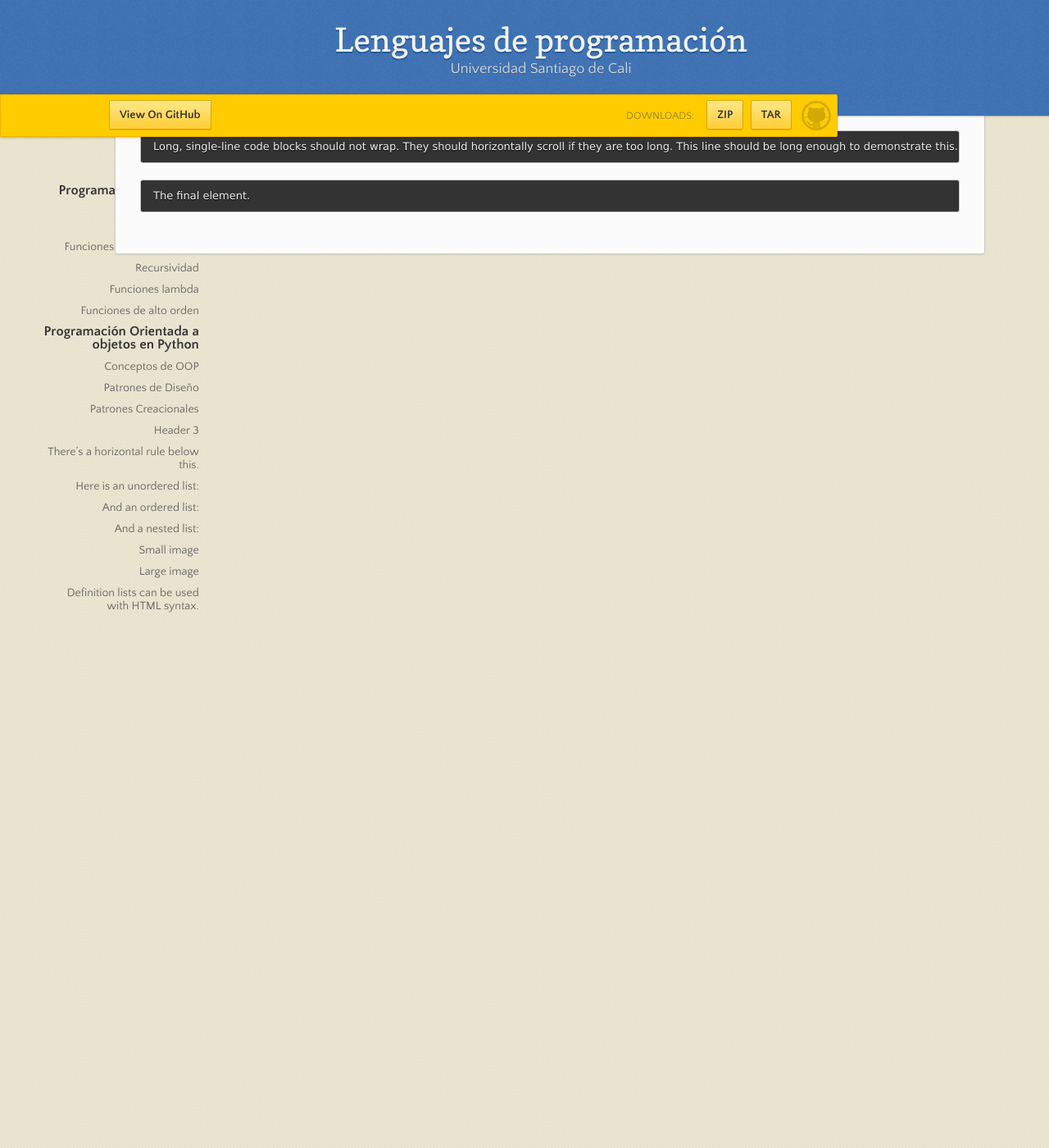
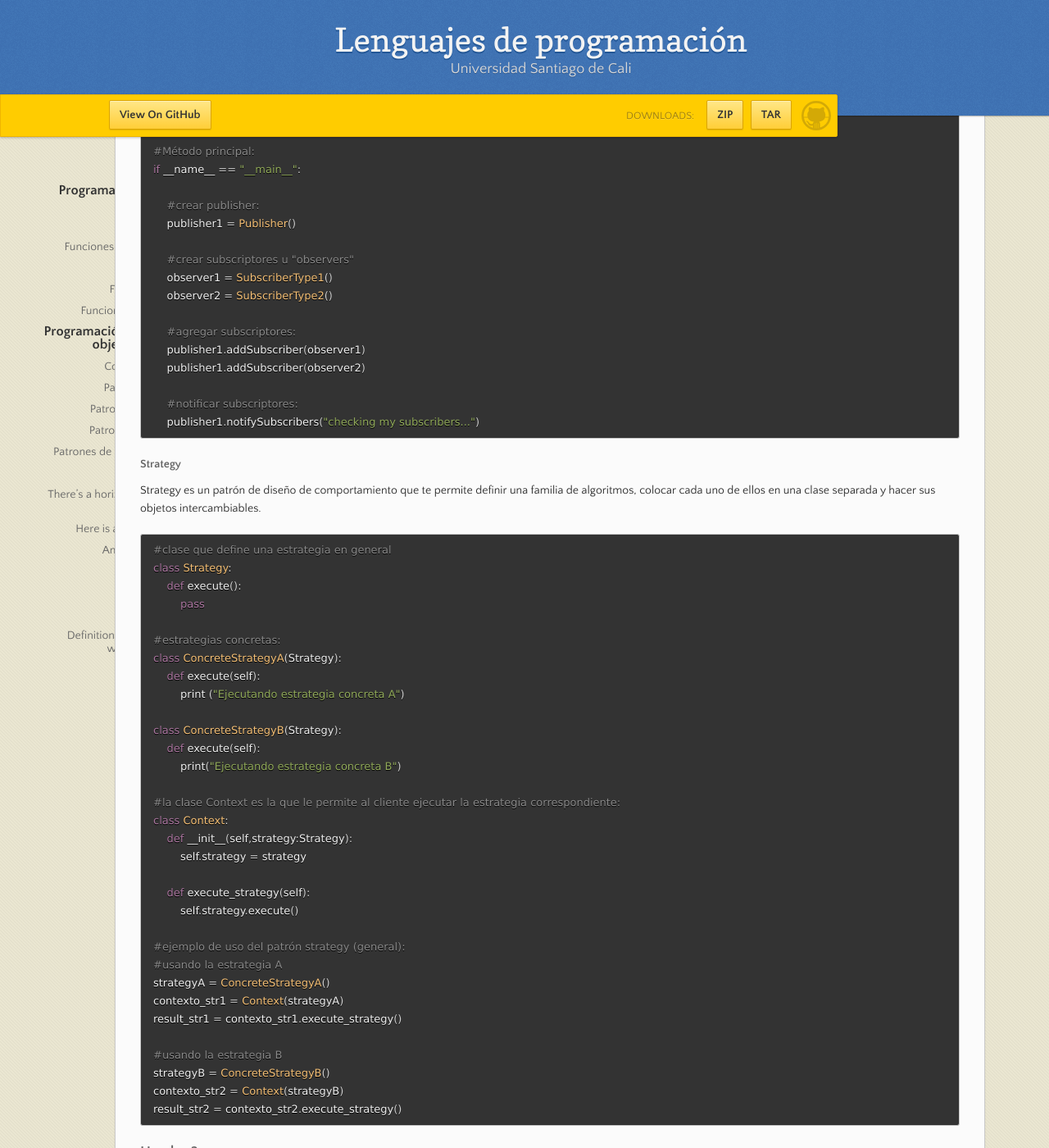
Before and after one commit to JDaviddE/JDaviddE.github.io, a Jekyll site: the page built from index.md, in a window 1280 px wide and 1400 px high, scrolled down 9692 px. Shown: the whole window at 82% size. Built offline with Jekyll 4.4.1, drawn with Linux system fonts in a browser that asks for light colours; some of the changed text lies outside the part shown.

Commit message:
Update index.md

````diff
--- a/index.md
+++ b/index.md
@@ -206,6 +206,7 @@ procesar_producto(software)
 ## Patrones de Diseño
 Los patrones de diseño son soluciones generales y reutilizables para problemas comunes que surgen al diseñar software. Estos patrones ofrecen un enfoque probado y estructurado para resolver ciertos tipos de problemas
 ### Patrones Creacionales
+Estos patrones se centran en cómo se crean las instancias de las clases, proporcionando flexibilidad en la creación de objetos.
 #### Singleton
 Garantiza que una clase tenga solo una instancia y proporciona un punto global de acceso a ella.
 Beneficios del Singleton
@@ -322,6 +323,164 @@ if __name__ == "__main__":
     my_fr_translator = my_factory.return_translator("French")
     my_gr_translator = my_factory.return_translator("German")
 ```
+### Patrones Estructurales
+Estos patrones se centran en cómo se componen las clases y objetos para formar estructuras más grandes.
+#### Adapter
+El Adapter permite que interfaces incompatibles trabajen juntas.
+> Ejemplo Adapter
+
+```js
+# Definición de la interfaz XML
+class XMLInterface:
+    def get_data(self):
+        pass
+
+    def set_data(self, data):
+        pass
+
+# Clase concreta que implementa la interfaz XML
+class Source(XMLInterface):
+    def get_data(self):
+        return "<XML>data</XML>"
+
+    def set_data(self, data):
+        # Implementación del método set_data para la fuente XML
+        print(f"Estableciendo datos XML: {data}")
+
+# Interfaz destino para texto
+class TxtInterface:
+    def get_data(self):
+        pass
+
+    def set_data(self, data):
+        pass
+
+# Adaptador que convierte la interfaz XML a la interfaz de texto
+class Adapter(TxtInterface):
+    _source = None
+
+    def __init__(self, source):
+        self._source = source
+
+    def get_data(self):
+        return "datos de texto plano"
+
+    def set_data(self, data):
+        # Aquí puedes implementar la lógica de conversión si es necesario
+        self._source.set_data(data)
+
+# Cliente que utiliza la interfaz de texto
+class ClienteTxt:
+    _source_type = None
+
+    def __init__(self, source_type):
+        self._source_type = source_type
+
+    def obtener_datos_cliente(self):
+        if self._source_type.get_data() == "datos de texto plano":
+            print("Datos correctos")
+        else:
+            print("Datos incorrectos")
+
+# Uso del código
+fuente_xml = Source()
+adaptador = Adapter(fuente_xml)
+mi_cliente = ClienteTxt(adaptador)
+
+mi_cliente.obtener_datos_cliente()
+```
+### Patrones de Comportamiento
+Estos patrones se centran en cómo se comunican y colaboran las clases y objetos.
+#### Observer
+Define una dependencia uno a muchos entre objetos, de modo que cuando un objeto cambia su estado, todos sus dependientes son notificados y actualizados automáticamente
+```python
+#Clase Publisher que se encarga de actualizar o notificar a los
+#subscriptores
+class Publisher:
+    #Inicializar lista de observadores
+    def __init__(this):
+        this._observers = []
+
+    def addSubscriber(this, newSubscriber):
+        this._observers.append(newSubscriber)
+
+    def removeSubscriber(this, subscriber):
+        this._observers.remove(subscriber)
+
+    def notifySubscribers(this,message):
+        #enviar message a todos los subscribers en la lista:
+        for subscriber in this._observers :
+            subscriber.update(message)
+
+class Subscriber:
+
+    def Update(this, message):
+        pass
+
+class SubscriberType1(Subscriber):
+
+    def Update(this, message):
+        #return super().Update(message)
+        print(f"Subscriber 1 recibió mensaje {message}")
+
+class SubscriberType2(Subscriber):
+
+    def Update(this, message):
+        print(f"")
+
+#Método principal:
+if __name__ == "__main__":
+
+    #crear publisher:
+    publisher1 = Publisher()
+
+    #crear subscriptores u "observers"
+    observer1 = SubscriberType1()
+    observer2 = SubscriberType2()
+
+    #agregar subscriptores:
+    publisher1.addSubscriber(observer1)
+    publisher1.addSubscriber(observer2)
+
+    #notificar subscriptores:
+    publisher1.notifySubscribers("checking my subscribers...")
+```
+#### Strategy
+Strategy es un patrón de diseño de comportamiento que te permite definir una familia de algoritmos, colocar cada uno de ellos en una clase separada y hacer sus objetos intercambiables.
+```python
+#clase que define una estrategia en general
+class Strategy:
+    def execute():
+        pass
+
+#estrategias concretas:
+class ConcreteStrategyA(Strategy):
+    def execute(self):
+        print ("Ejecutando estrategia concreta A")
+
+class ConcreteStrategyB(Strategy):
+    def execute(self):
+        print("Ejecutando estrategia concreta B")
+
+#la clase Context es la que le permite al cliente ejecutar la estrategia correspondiente:
+class Context:
+    def __init__(self,strategy:Strategy):
+        self.strategy = strategy
+
+    def execute_strategy(self):
+        self.strategy.execute()
+
+#ejemplo de uso del patrón strategy (general):
+#usando la estrategia A
+strategyA = ConcreteStrategyA()
+contexto_str1 = Context(strategyA)
+result_str1 = contexto_str1.execute_strategy()
+
+#usando la estrategia B
+strategyB = ConcreteStrategyB()
+contexto_str2 = Context(strategyB)
+result_str2 = contexto_str2.execute_strategy()
+```
 ### Header 3
 
 ```js
````
